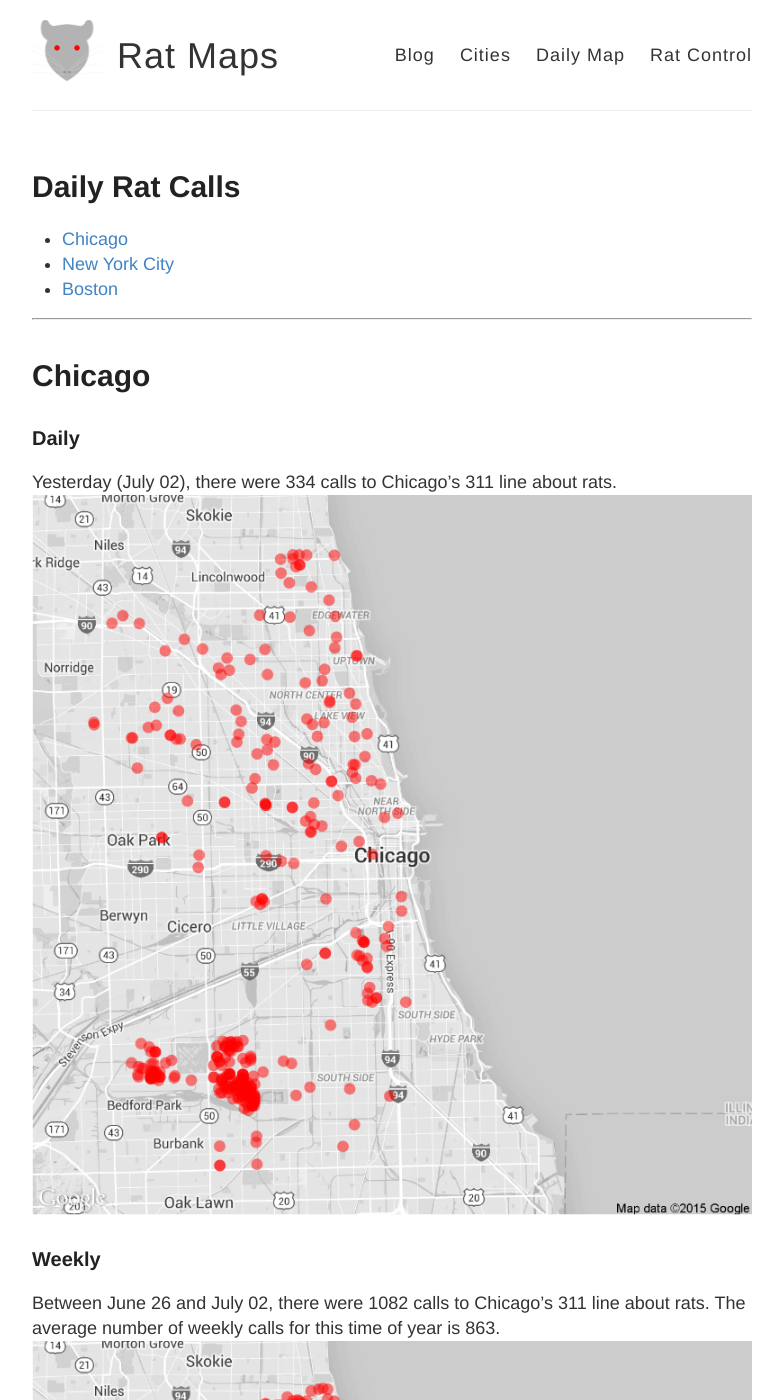
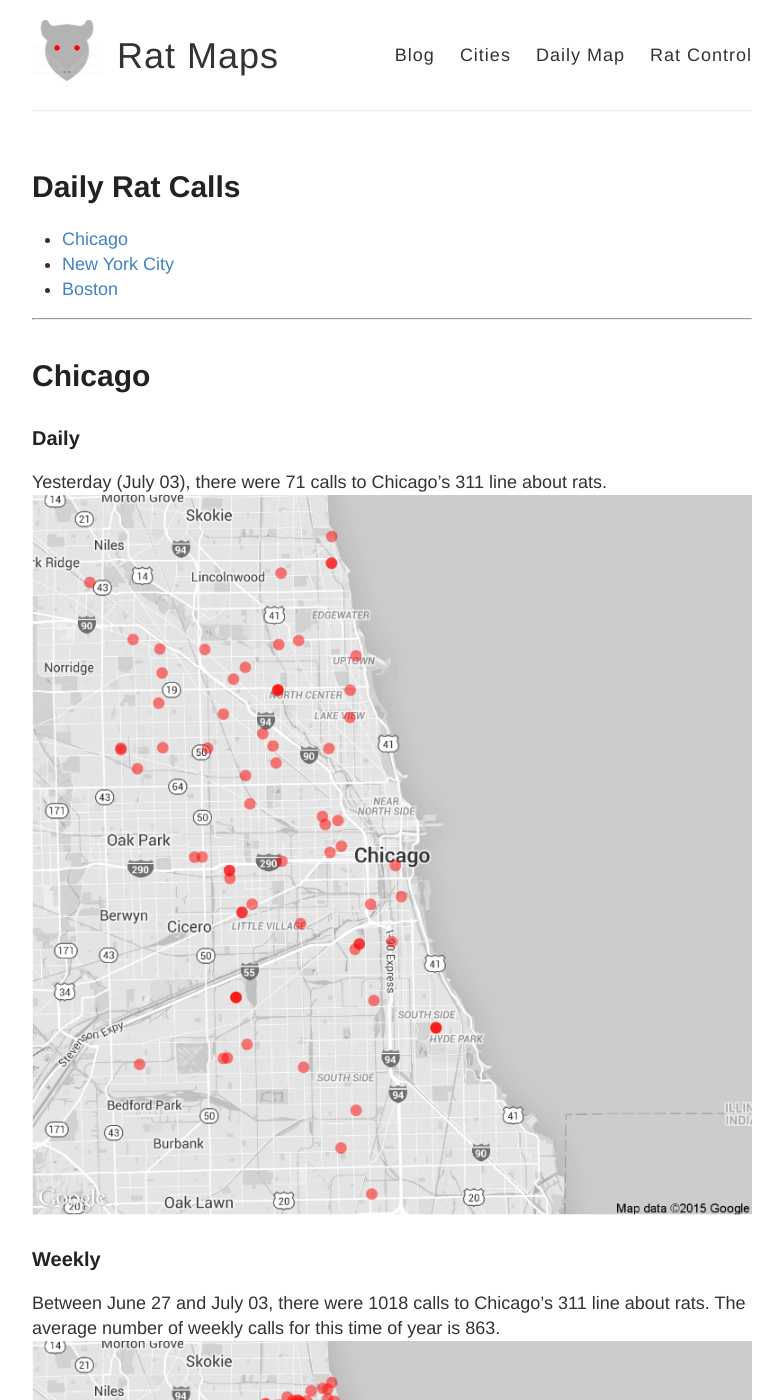
Before and after one commit to DanielHadley/ratmaps, a Jekyll site: the page built from daily.md, in a window 1280 px wide and 1400 px high. Shown: the whole window, without its empty margins (248-1031 px from the left). Built offline with Jekyll 4.4.1, drawn with Linux system fonts in a browser that asks for light colours; comment, search, counter and statistics services are not loaded; some of the changed text lies outside the part shown.

Commit message:
Daily Maps

```diff
--- a/daily.md
+++ b/daily.md
@@ -15,22 +15,22 @@
 
 ### Daily
 
-Yesterday (July 02), there were 334 calls to Chicago's 311 line about rats.
+Yesterday (July 03), there were 71 calls to Chicago's 311 line about rats.
 ![Chicago rat calls to 311 weekly map]({{ site.cityimages }}/daily/Chicago_Rat_Map_Daily.png)
 
 ### Weekly
-Between June 26 and July 02, there were 1082 calls to Chicago's 311 line about rats. The average number of weekly calls for this time of year is 863.
+Between June 27 and July 03, there were 1018 calls to Chicago's 311 line about rats. The average number of weekly calls for this time of year is 863.
 ![Chicago rat calls to 311 weekly map]({{ site.cityimages }}/daily/Chicago_Rat_Map_Weekly.png)
 ***
 # New York City <a id="nyc"><a>
 
 ### Daily
 
-Yesterday (July 02), there were 0 calls to New York City's 311 line about rats.
+Yesterday (July 03), there were 0 calls to New York City's 311 line about rats.
 ![NYC rat calls to 311 weekly map]({{ site.cityimages }}/daily/NYC_Rat_Map_Daily.png)
 
 ### Weekly
-Between June 26 and July 02, there were 0 calls to New York City's 311 line about rats. The average number of weekly calls for this time of year is 280.
+Between June 27 and July 03, there were 0 calls to New York City's 311 line about rats. The average number of weekly calls for this time of year is 280.
 ![NYC rat calls to 311 weekly map]({{ site.cityimages }}/daily/NYC_Rat_Map_Weekly.png)
 
 Each red dot represents one call about a rat seen in that location. The dots are transparent, so multiple calls from one location will be seen as a solid dot. The usual caveats apply: more calls do not necessarily mean that there are more rats in that location than other parts of the city. A cluster of dots could indicate that one resident is unusually vocal about rodents in his or her neighborhood. Also, more densely populated neighborhoods tend to make more calls to 311.
```
Also changed, not shown: images/pages/daily/Chicago_Rat_Map_Daily.png, images/pages/daily/Chicago_Rat_Map_Weekly.png, images/pages/daily/NYC_Rat_Map_Daily.png, images/pages/daily/NYC_Rat_Map_Weekly.png.
